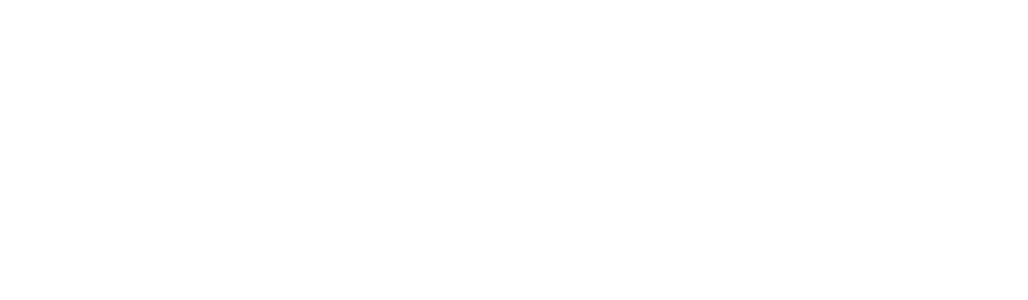
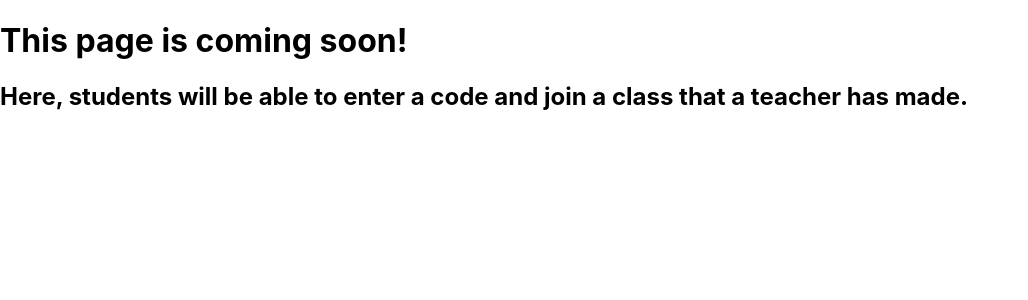
Before and after one commit to SwiftSeizure/tAI, a React (Create React App) app in the folder tai-frontend/: page /joinclass in a window 1280 px wide. Before the commit this address had no page. Shown: the top 300 px of the page, without its empty margins (0-1028 px from the left). Built offline with nearby package versions, Linux system fonts and the light colour scheme.

Commit message:
Added dummy join class

```diff
--- a/tai-frontend/src/App.js
+++ b/tai-frontend/src/App.js
@@ -4,6 +4,8 @@ import LoginPage from './pages/Universal/LoginPage';
 import TeacherStudentHomePage from './pages/Universal/TeacherStudentHomePage';
 import TeacherStudentUnitPage from './pages/Universal/TeacherStudentUnitPage';
 import TeacherStudentModulePage from './pages/Universal/TeacherStudentModulePage';
+import CreateClassPage from './pages/Teacher/CreateClassPage';
+import JoinClassPage from './pages/Student/JoinClassPage';
 
 function App() {
 
@@ -21,6 +23,9 @@ function App() {
           <Route path="/unitpage" element={<TeacherStudentUnitPage /> } />
           <Route path="/modulepage" element={ <TeacherStudentModulePage /> } />
 
+          <Route path="/createclass" element={ <CreateClassPage />} />
+          <Route path="/joinclass" element={ <JoinClassPage /> } />
+
 
         </Routes>
       </div>
--- a/tai-frontend/src/components/ClassCard.js
+++ b/tai-frontend/src/components/ClassCard.js
@@ -24,10 +24,11 @@ const ClassCard = ( {classID, classname, userID, role}  ) => {
 
         if (role === "teacher") {
             // Go to create the class page for teacher
-            navigate('/createclass', {state: { userID, role}})
+            navigate('/createclass', {state: { userID, role}});
         }
         else {
             // Go to the add the class page for student
+            navigate('/joinclass', {state: { userID, role}});
         }
 
     };
--- a/tai-frontend/src/pages/Student/JoinClassPage.js
+++ b/tai-frontend/src/pages/Student/JoinClassPage.js
@@ -2,6 +2,17 @@ import React from "react";
 
 const JoinClassPage = () => {
 
+    return(
+        <>
+            <h1>
+                This page is coming soon!
+            </h1>
+            <h2>
+                Here, students will be able to enter a code and join a class that a teacher has made.
+            </h2>
+        </>
+    );
+
 };
 
 export default JoinClassPage;
--- a/tai-frontend/src/pages/Teacher/CreateClassPage.js
+++ b/tai-frontend/src/pages/Teacher/CreateClassPage.js
@@ -2,6 +2,17 @@ import React from "react";
 
 const CreateClassPage = () => {
 
+    return(
+        <>
+            <h1>
+                This page is coming soon!
+            </h1>
+            <h2>
+                Here, teachers will be able to create a class that will be available to students.
+            </h2>
+        </>
+    );
+
 };
 
 export default CreateClassPage;
```
